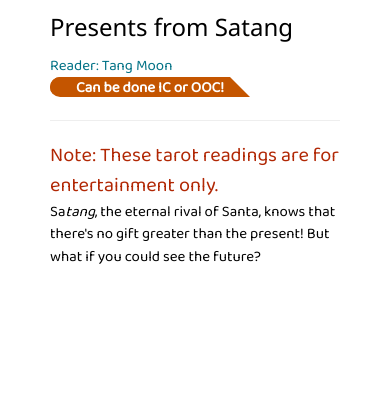
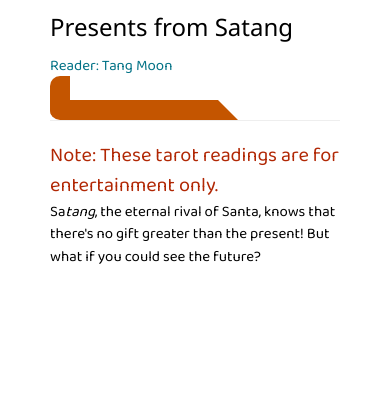
Before and after one commit to lexausart/Sari-Sari, a PHP site: page /fortune.html in a window 390 px wide. Shown: the part 521-929 px from the top of the page. Run offline with PHP 8.4, Linux system fonts and the light colour scheme.

Commit message:
edited ic ooc badge

```diff
--- a/fortune.html
+++ b/fortune.html
@@ -103,7 +103,7 @@
                 <div>
                     <h3>Presents from Satang</h3>
                     <p style="color:#007185"><a href="https://nft.lexa.us">Reader: Tang Moon</a></p>
-                    <button class="badge">Can be done IC or OOC!</button>
+                    <span class="badge">Can be done IC or OOC!</span>
                     <hr>
                     <p style="font-size: 20px; color:#B12704">Note: These tarot
                         readings are for entertainment only.</p>
--- a/style.css
+++ b/style.css
@@ -1782,8 +1782,6 @@ i {
         color: white;
         font-weight: 600;
         border: none;
-        width: 200px;
-        height: 0px;
         border-top-left-radius: 10px;
         border-bottom-left-radius: 10px;
         border-right: 20px solid;
```
